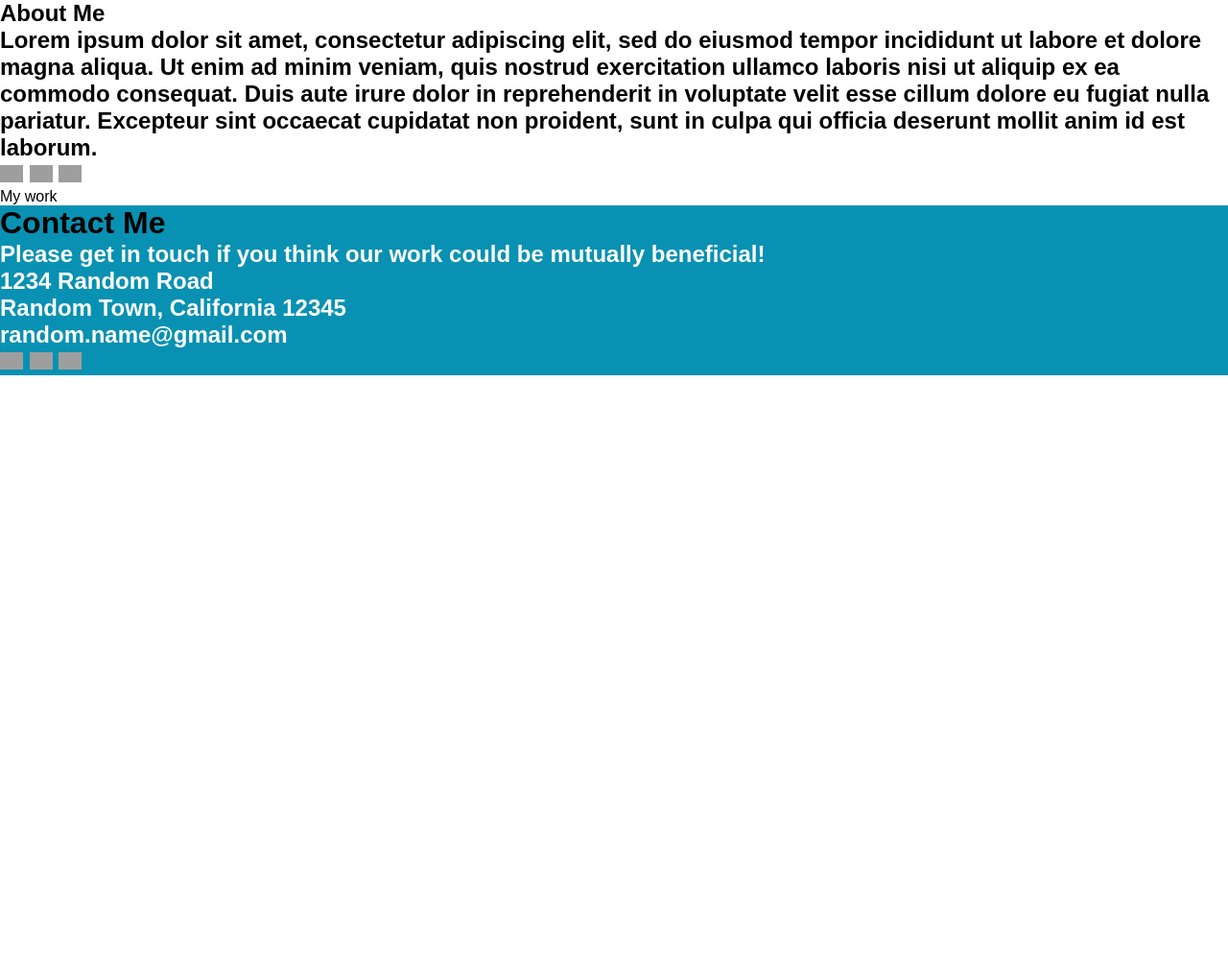
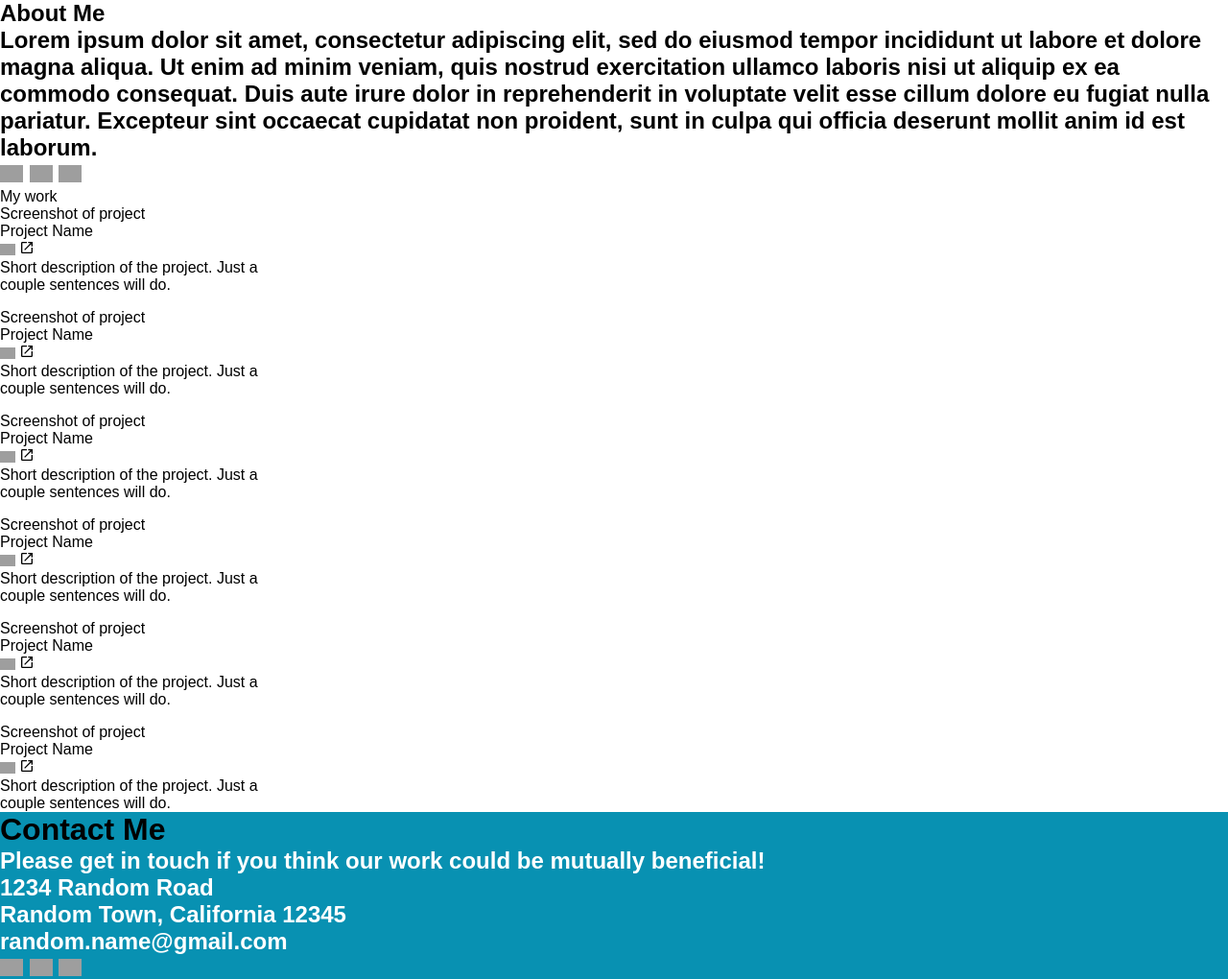
Before and after one commit to Noah-Gullo/homepage, a website built with webpack: page src/template.html in a window 1280 px wide. Shown: the whole page at 96% size. Before the commit the page ends 800 px from the top, so only its background shows below. Built offline with nearby package versions, Linux system fonts and the light colour scheme; grey boxes are pictures that could not be loaded.

Commit message:
feat: add majority of html elements

```diff
--- a/src/styles.css
+++ b/src/styles.css
@@ -7,8 +7,20 @@
 
 .github,
 .linkedin,
-.twitter{
+.twitter,
+.externallink,
+.phone{
   width: 1em;
+}
+
+#projectGrid{
+  display: grid;
+  grid-template-cols: repeat(1fr, 3);
+  gap: 1em;
+}
+
+.project{
+  width: 20em;
 }
 
 footer{
--- a/src/template.html
+++ b/src/template.html
@@ -24,7 +24,79 @@
       <p>My work</p>
     </div>
     <div id="projectGrid">
+      <div class="project">
+        <div>
+          <p>Screenshot of project</p>
+        </div>
+        <div>
+          <p>Project Name</p>
+          <img src="https://cdn.jsdelivr.net/gh/devicons/devicon@latest/icons/github/github-original.svg" class="github">
+          <img src="./svgs/open-in-new.svg" class="externallink">
+          <p>Short description of the project. Just a couple sentences will do.</p>
+        </div>
+      </div>
 
+      <div class="project">
+        <div>
+          <p>Screenshot of project</p>
+        </div>
+        <div>
+          <p>Project Name</p>
+          <img src="https://cdn.jsdelivr.net/gh/devicons/devicon@latest/icons/github/github-original.svg" class="github">
+          <img src="./svgs/open-in-new.svg" class="externallink">
+          <p>Short description of the project. Just a couple sentences will do.</p>
+        </div>
+      </div>
+
+      <div class="project">
+        <div>
+          <p>Screenshot of project</p>
+        </div>
+        <div>
+          <p>Project Name</p>
+          <img src="https://cdn.jsdelivr.net/gh/devicons/devicon@latest/icons/github/github-original.svg" class="github">
+          <img src="./svgs/open-in-new.svg" class="externallink">
+          <p>Short description of the project. Just a couple sentences will do.</p>
+        </div>
+      </div>
+
+
+      <div class="project">
+        <div>
+          <p>Screenshot of project</p>
+        </div>
+        <div>
+          <p>Project Name</p>
+          <img src="https://cdn.jsdelivr.net/gh/devicons/devicon@latest/icons/github/github-original.svg" class="github">
+          <img src="./svgs/open-in-new.svg" class="externallink">
+          <p>Short description of the project. Just a couple sentences will do.</p>
+        </div>
+      </div>
+
+
+      <div class="project">
+        <div>
+          <p>Screenshot of project</p>
+        </div>
+        <div>
+          <p>Project Name</p>
+          <img src="https://cdn.jsdelivr.net/gh/devicons/devicon@latest/icons/github/github-original.svg" class="github">
+          <img src="./svgs/open-in-new.svg" class="externallink">
+          <p>Short description of the project. Just a couple sentences will do.</p>
+        </div>
+      </div>
+
+      <div class="project">
+        <div>
+          <p>Screenshot of project</p>
+        </div>
+        <div>
+          <p>Project Name</p>
+          <img src="https://cdn.jsdelivr.net/gh/devicons/devicon@latest/icons/github/github-original.svg" class="github">
+          <img src="./svgs/open-in-new.svg" class="externallink">
+          <p>Short description of the project. Just a couple sentences will do.</p>
+        </div>
+      </div>
     </div>
   </body>
 
```
Also changed, not shown: README.md, src/svgs/open-in-new.svg (added), src/svgs/phone-outline.svg (added).
